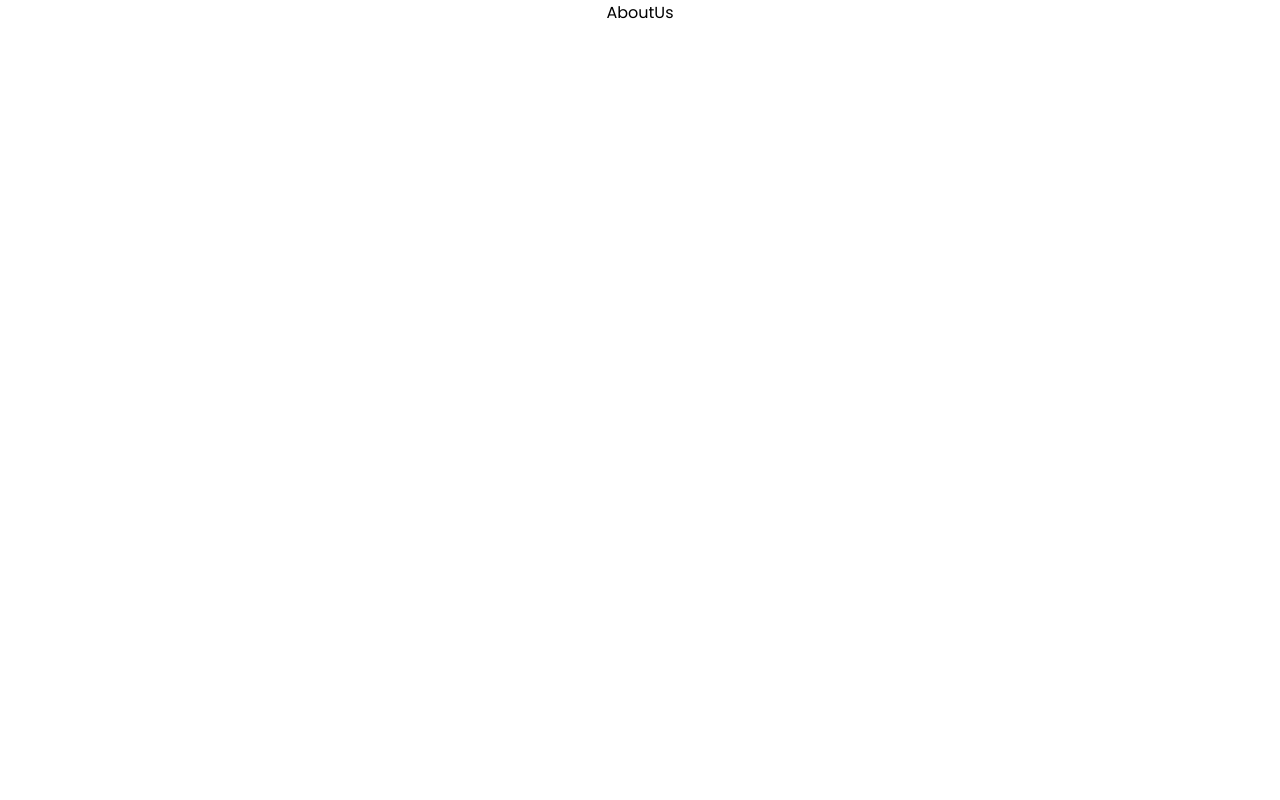
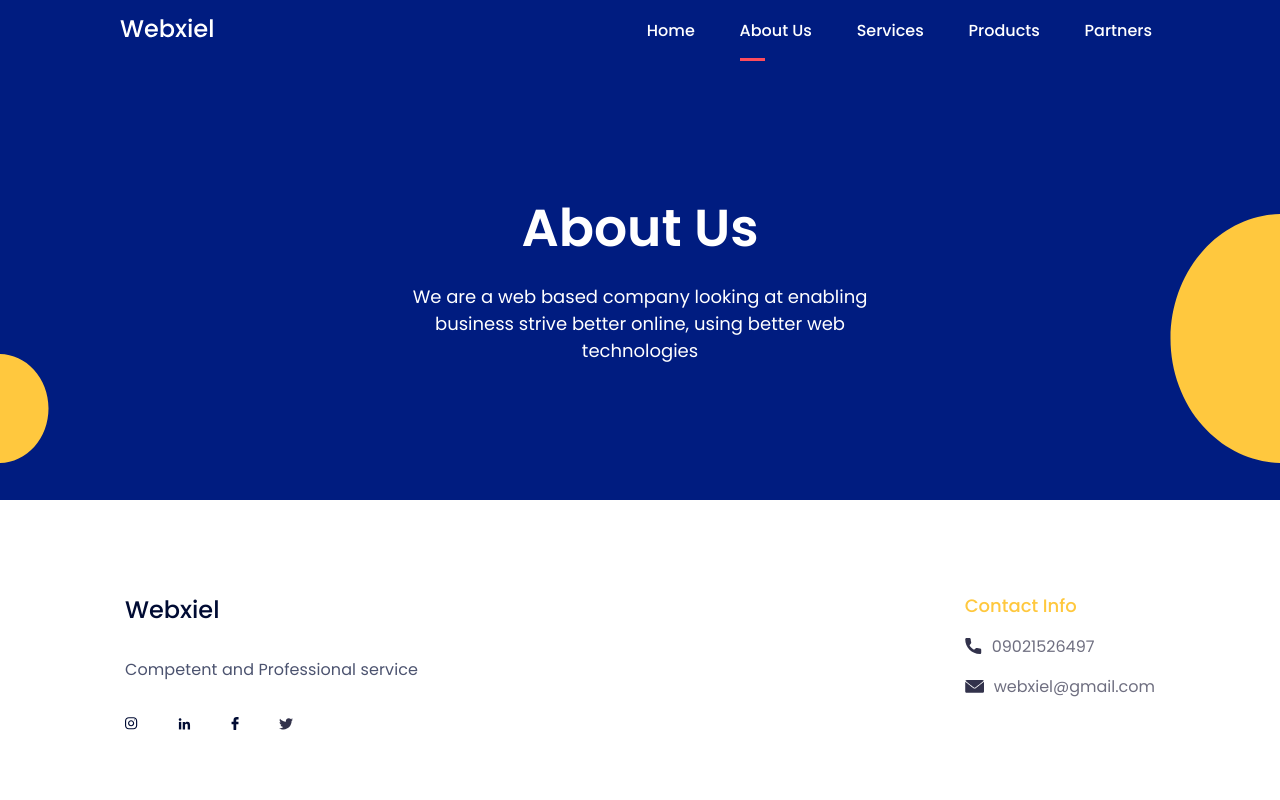
Before and after one commit to webxiel/webxiel_landing_page, a React (Create React App) app: page /about-us in a window 1280 px wide. Shown: the top 800 px of the page. Built offline with nearby package versions, Linux system fonts and the light colour scheme.

Commit message:
refactor: implement routes to navigation links

```diff
--- a/src/App.tsx
+++ b/src/App.tsx
@@ -2,6 +2,8 @@ import { Route, Routes, Navigate } from "react-router-dom"
 import AboutUs from "./pages/about-us/AboutUs";
 import ContactUs from "./pages/contact-us/ContactUs";
 import Home from "./pages/home/Home";
+import Partners from "./pages/partners/Partners";
+import Products from "./pages/products/Products";
 import Services from "./pages/services/Services";
 
 function App() {
@@ -12,6 +14,8 @@ function App() {
       <Route path="/about-us" element={<AboutUs />} />
       <Route path="/services" element={<Services />} />
       <Route path="/contact-us" element={<ContactUs />} />
+      <Route path="/products" element={<Products />} />
+      <Route path="/partners" element={<Partners />} />
     </Routes>
   );
 }
--- a/src/components/header/Header.tsx
+++ b/src/components/header/Header.tsx
@@ -16,7 +16,7 @@ const navLinksArray = [
   "home",
   "about us",
   "services",
-  "productions",
+  "products",
   "partners"
 ];
 
--- a/src/pages/about-us/AboutUs.tsx
+++ b/src/pages/about-us/AboutUs.tsx
@@ -1,8 +1,17 @@
 import React from 'react'
+import Footer from '../../components/footer/Footer';
+import Header from '../../components/header/Header'
 
 const AboutUs = () => {
+  const text = "We are a web based company looking at enabling business strive better online, using better web technologies";
   return (
-    <div>AboutUs</div>
+    <>
+      <Header title='about us' text={text}/>
+      <main className="about-us">
+
+      </main>
+      <Footer />
+    </>
   )
 }
 
--- /dev/null
+++ b/src/pages/partners/Partners.tsx
@@ -0,0 +1,17 @@
+import React from 'react'
+import Footer from '../../components/footer/Footer'
+import Header from '../../components/header/Header'
+
+const Partners = () => {
+  return (
+    <>
+      <Header title='partners' text='' />
+      <main className="partners">
+
+      </main>
+      <Footer />
+    </>
+  )
+}
+
+export default Partners
--- /dev/null
+++ b/src/pages/products/Products.tsx
@@ -0,0 +1,18 @@
+import React from 'react'
+import Footer from '../../components/footer/Footer'
+import Header from '../../components/header/Header'
+
+const Products = () => {
+  const text = "Here's a few inhouse projects owned by webxiel."
+  return (
+    <>
+      <Header title='products' text={text} />
+      <main className="products">
+
+      </main>
+      <Footer />
+    </>
+  )
+}
+
+export default Products
```
